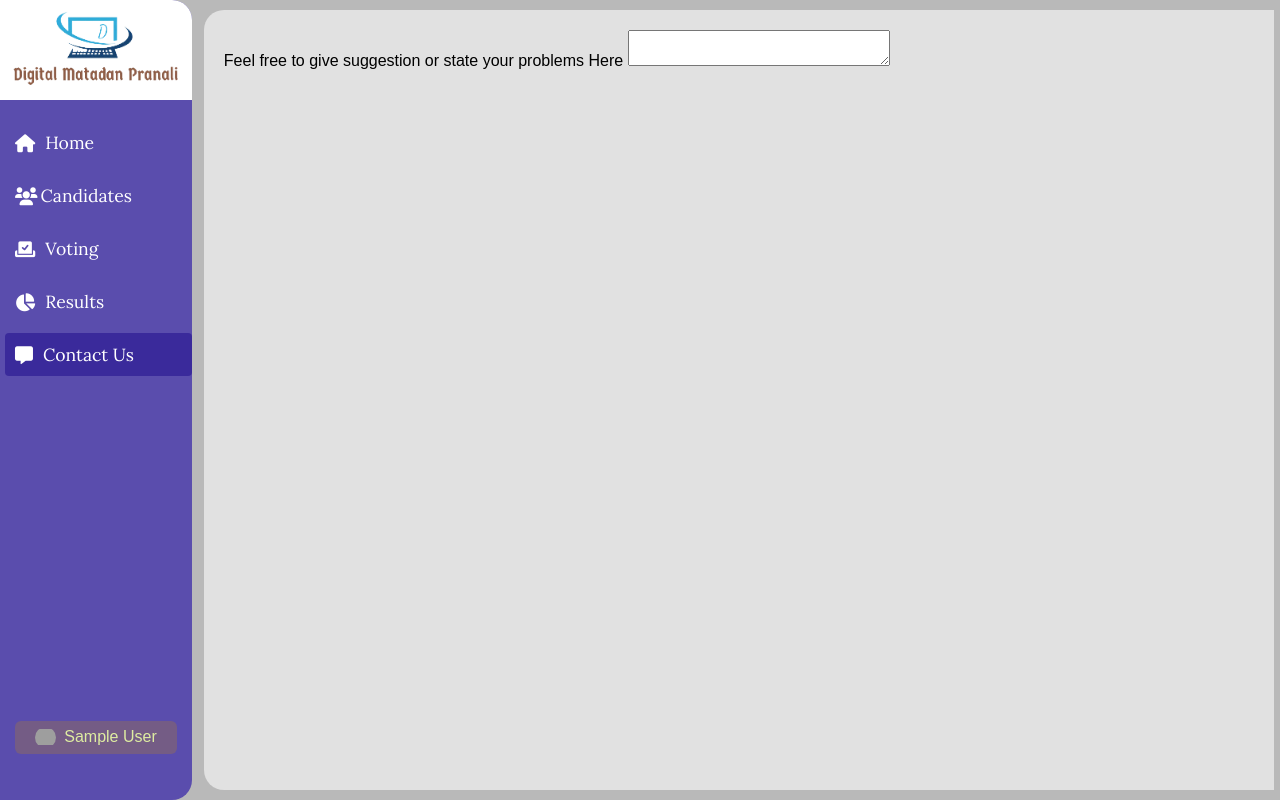
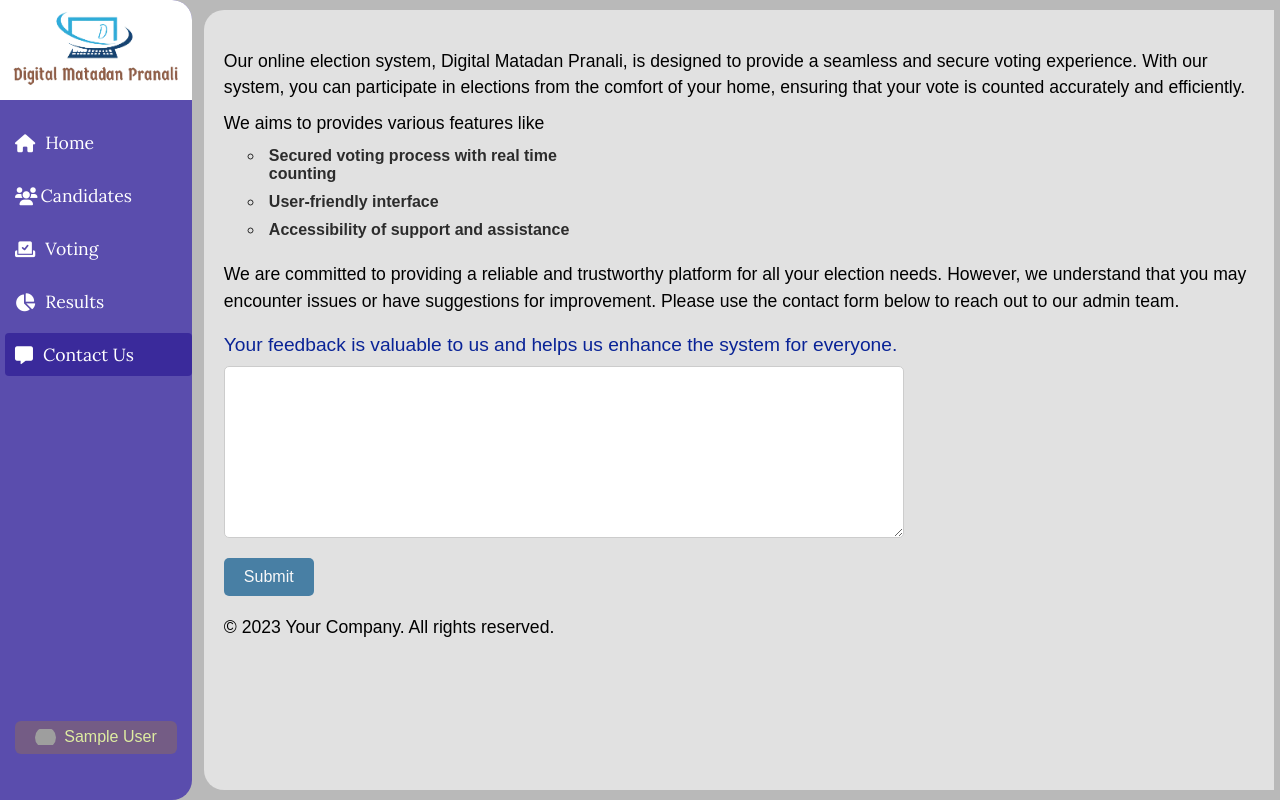
Before and after one commit to sijalneupane/Digital_Matadan_Pranali-Online_Election_System, a PHP site: page /contact_us.php in a window 1280 px wide. Run offline with PHP 8.4, Linux system fonts and the light colour scheme; the visitor is signed in with stand-in values (Sample User, id 1); grey boxes are pictures that could not be loaded.

Commit message:
Some maintenance and changes

```diff
--- a/candidates/candidates.php
+++ b/candidates/candidates.php
@@ -48,10 +48,10 @@ if (!isset($_SESSION["email"])) {
       box-shadow: 0 0 40px rgba(127, 64, 230, 0.35);
     }
 .personal-details{
-  max-width:50%;
+  width:50%;
   display: flex;
   flex-direction: row;
-  justify-content: space-between;
+  justify-content: space-around;
   gap: 15px;
 }
     .photo {
@@ -254,7 +254,7 @@ if (!isset($_SESSION["email"])) {
         max-width: 90%;
       }
       .personal-details{
-        max-width: 100%;
+        width: 100%;
       }
       .photo, .candidate-info{
         width: 50%;
--- a/home/contact_us.php
+++ b/home/contact_us.php
@@ -7,13 +7,89 @@ if (!isset($_SESSION["email"])) {
 ?>
 <!DOCTYPE html>
 <html lang="en">
+
 <head>
   <meta charset="UTF-8">
   <meta name="viewport" content="width=device-width, initial-scale=1.0">
   <title>Candidates Page</title>
+
+</html>
+<style>
+  :root{
+    --li-color:rgb(101, 71, 182);
+    --button-color:rgb(34, 103, 150);
+  }
+
+  .content p {
+    font-size: 1.1em;
+    line-height: 1.5;
+    margin-bottom: 10px;
+  }
+
+  .content ul {
+    list-style-type: circle;
+    /* padding: 0; */
+    margin-top: 5px;
+    width: 100%;
+    max-width: 400px;
+  }
+
+  .content ul li {
+    color: --li-color;
+    /* margin: 10px 0; */
+    padding: 5px;
+    border-radius: 5px;
+    font-size: 1em;
+    opacity: 0.8;
+    font-weight: bold;
+  }
+
+  .contact-form {
+    margin-top: 20px;
+    width: 100%;
+    max-width: 680px;
+  }
+
+  .contact-form label {
+      display: block;
+      font-size: 1.2em;
+      margin-bottom: 10px;
+      color:rgb(9, 35, 150);
+    }
+
+  .contact-form textarea {
+    width: 100%;
+    /* max-width: 600px; */
+    padding: 10px;
+    border: 1px solid #ccc;
+    border-radius: 5px;
+    font-size: 1em;
+    resize: vertical;
+    display: block;
+    margin-bottom: 20px;
+  }
+
+  .contact-form button {
+    background-color:var(--button-color);
+    color: white;
+    padding: 10px 20px;
+    border: none;
+    border-radius: 5px;
+    font-size: 1em;
+    cursor: pointer;
+    transition: all 0.3s;
+    opacity: 0.8;
+  }
+
+  .contact-form button:hover {
+    /* background-color: #45a049; */
+    opacity: 1;
+  }
+</style>
 </head>
+
 <body>
-  <div class="container">
+  <didv class="container">
     <!-- Include sidebar -->
     <?php include '../home/sidebar.php'; ?>
 
@@ -21,13 +97,29 @@ if (!isset($_SESSION["email"])) {
     <script>
       document.querySelector('a[href="../home/contact_us.php"]').classList.add('active');
     </script>
+    <div class="content">
+      <p>Our online election system, Digital Matadan Pranali, is designed to provide a seamless and secure voting
+        experience. With our system, you can participate in elections from the comfort of your home, ensuring that your
+        vote is counted accurately and efficiently.</p>
 
-    <div class="content">
-      <label for="">
-      Feel free to give suggestion or state your problems Here
-    </label>
-    <textarea name="" id="" cols="30"></textarea>
+      <p style="margin:0">We aims to provides various features like</p>
+      <ul>
+        <li>Secured voting process with real time counting</li>
+        <li>User-friendly interface</li>
+        <li>Accessibility of support and assistance</li>
+      </ul>
+      <p>We are committed to providing a reliable and trustworthy platform for all your election needs. However, we
+        understand that you may encounter issues or have suggestions for improvement. Please use the contact form below
+        to reach out to our admin team.
+      </p>
+      <div class="contact-form">
+        <label for="">Your feedback is valuable to us and helps us enhance the system for everyone.</label>
+        <textarea name="message" id="message" cols="30" rows="10"></textarea>
+        <button type="submit">Submit</button>
+      </div>
+      <footer>
+        <p>&copy; 2023 Your Company. All rights reserved.</p>
+      </footer>
     </div>
-  </div>
+  </didv>
 </body>
-</html>
--- a/time/user_page.php
+++ b/time/user_page.php
@@ -1,5 +1,6 @@
 <!DOCTYPE html>
 <html lang="en">
+
 <head>
     <meta charset="UTF-8">
     <title>User - Voting Status</title>
@@ -8,7 +9,7 @@
         function fetchVotingStatus() {
             const xhr = new XMLHttpRequest();
             xhr.open('GET', 'fetch_voting_status.php', true);
-            xhr.onload = function() {
+            xhr.onload = function () {
                 if (this.status === 200) {
                     document.getElementById('voting-message').innerHTML = this.responseText;
                 }
@@ -23,8 +24,10 @@
         window.onload = fetchVotingStatus;
     </script>
 </head>
+
 <body>
     <h2>Voting Status</h2>
     <p id="voting-message">Loading...</p>
 </body>
+
 </html>
```
Also changed, not shown: admin/admin_home.css (+21 -59 lines), admin/admin_home.php (+6 -20 lines), register_and_login/voter_register_form.php (+15 -2 lines), sql.txt (+17 -2 lines), time/admin_page.php (+8 -8 lines), time/fetch_voting_status.php (+9 -7 lines).
